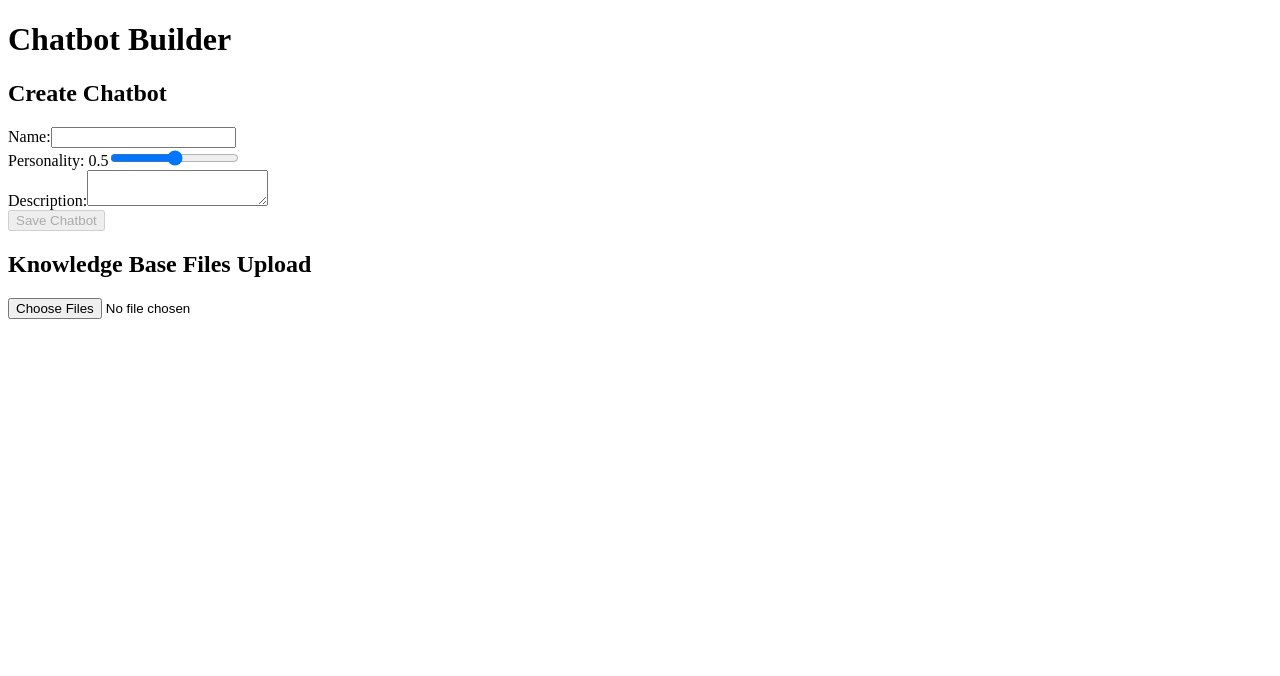
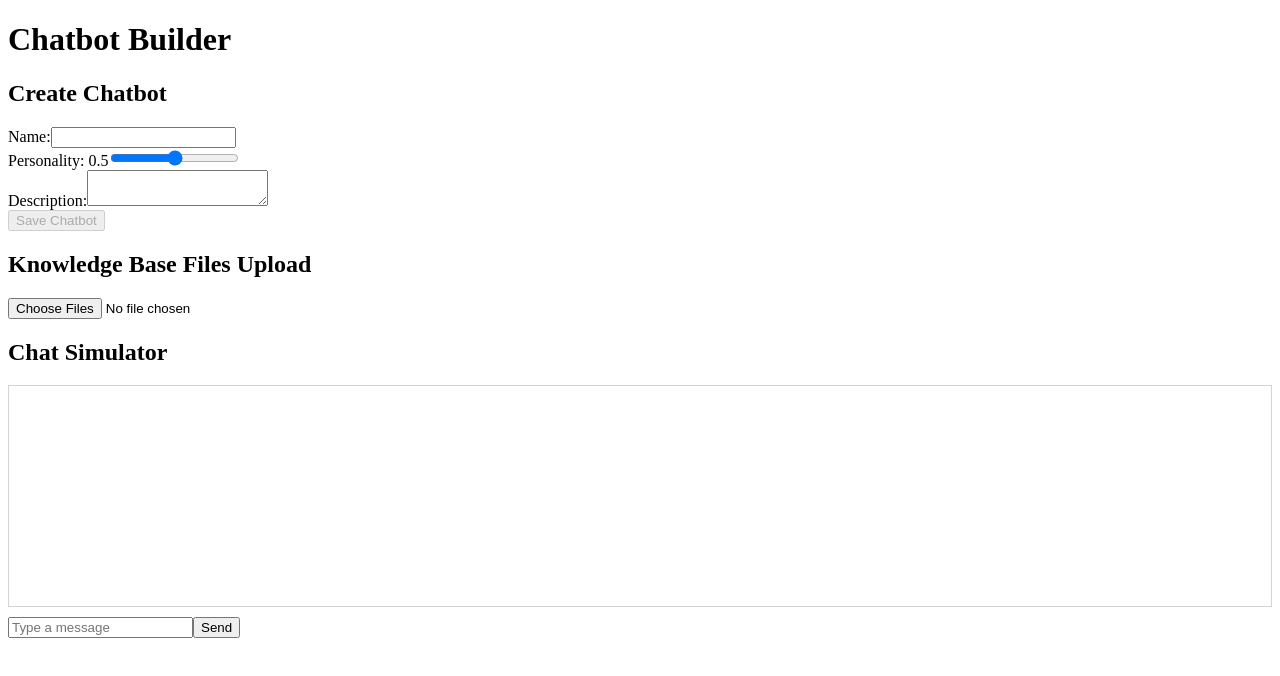
Before and after one commit to benjaga1/chatbot-angular-benjamin, an Angular app: page / in a window 1280 px wide. Shown: the top 676 px of the page. Built offline with nearby package versions, Linux system fonts and the light colour scheme.

Commit message:
Added chat simulator with regular UI, and random responses

```diff
--- a/src/app/app.ts
+++ b/src/app/app.ts
@@ -1,13 +1,15 @@
 import { Component, signal } from '@angular/core';
 import { ChatbotForm } from './components/chatbot-form/chatbot-form';
 import { FileUpload } from './components/file-upload/file-upload';
+import { ChatSimulator } from './components/chat-simulator/chat-simulator';
 
 @Component({
   selector: 'app-root',
-  imports: [ChatbotForm, FileUpload],
+  imports: [ChatbotForm, FileUpload, ChatSimulator],
   template: `<h1>Chatbot Builder</h1>
     <app-chatbot-form></app-chatbot-form>
     <app-file-upload></app-file-upload>
+    <app-chat-simulator></app-chat-simulator>
   `,
   styleUrl: './app.css'
 })
--- /dev/null
+++ b/src/app/components/chat-simulator/chat-simulator.css
@@ -0,0 +1,17 @@
+.chat-window {
+  border: 1px solid lightgray;
+  height: 200px;
+  overflow-y: auto;
+  padding: 10px;
+  margin-bottom: 10px;
+}
+
+.user {
+  text-align: right;
+  color: blue;
+}
+
+.bot {
+  text-align: left;
+  color: red;
+}
--- /dev/null
+++ b/src/app/components/chat-simulator/chat-simulator.html
@@ -0,0 +1,12 @@
+<h2>Chat Simulator</h2>
+
+<div class="chat-window">
+  @for (msg of messages; track $index) {
+    <div [class.user]="msg.sender === 'user'" [class.bot]="msg.sender === 'bot'">
+      <strong>{{ msg.sender }}:</strong> {{ msg.text }}
+    </div>
+  }
+</div>
+
+<input type="text" [(ngModel)]="userInput" placeholder="Type a message" />
+<button (click)="sendMessage()">Send</button>
--- /dev/null
+++ b/src/app/components/chat-simulator/chat-simulator.ts
@@ -0,0 +1,54 @@
+import { ChangeDetectorRef, Component } from '@angular/core';
+import { FormsModule } from '@angular/forms';
+
+interface Message {
+  text: string;
+  sender: 'user' | 'bot';
+}
+
+@Component({
+  selector: 'app-chat-simulator',
+  imports: [FormsModule],
+  templateUrl: './chat-simulator.html',
+  styleUrl: './chat-simulator.css',
+})
+
+export class ChatSimulator {
+  messages: Message[] = [];
+  userInput: string = '';
+
+  constructor(private cdr: ChangeDetectorRef) {}
+
+  sendMessage() {
+    if (!this.userInput.trim()) return;
+
+    this.messages = [
+      ...this.messages,
+      { text: this.userInput, sender: 'user' }
+    ];
+
+    const userMsg = this.userInput;
+    this.userInput = '';
+
+    setTimeout(() => {
+      this.messages.push({
+        text: this.generateBotReply(userMsg),
+        sender: 'bot'
+      });
+
+      this.cdr.detectChanges();
+    }, 1000);
+  }
+
+  generateBotReply(msg: string): string {
+    const responses = [
+      "Interesting",
+      "Tell me more!",
+      "I understand.",
+      "That makes sense.",
+      "Can you elaborate?"
+    ];
+
+    return responses[Math.floor(Math.random() * responses.length)];
+  }
+}
```
Also changed, not shown: 1 other file (tests, documents, lock files or other folders).
